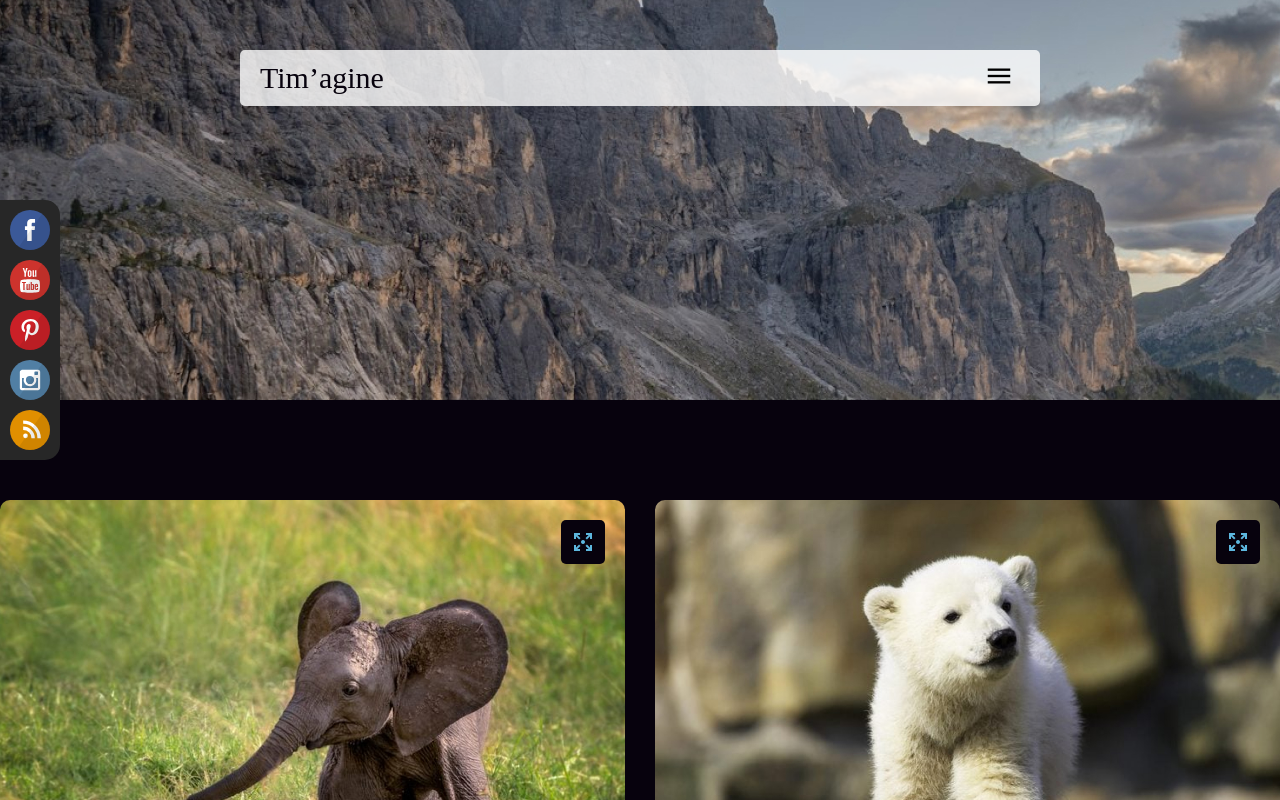
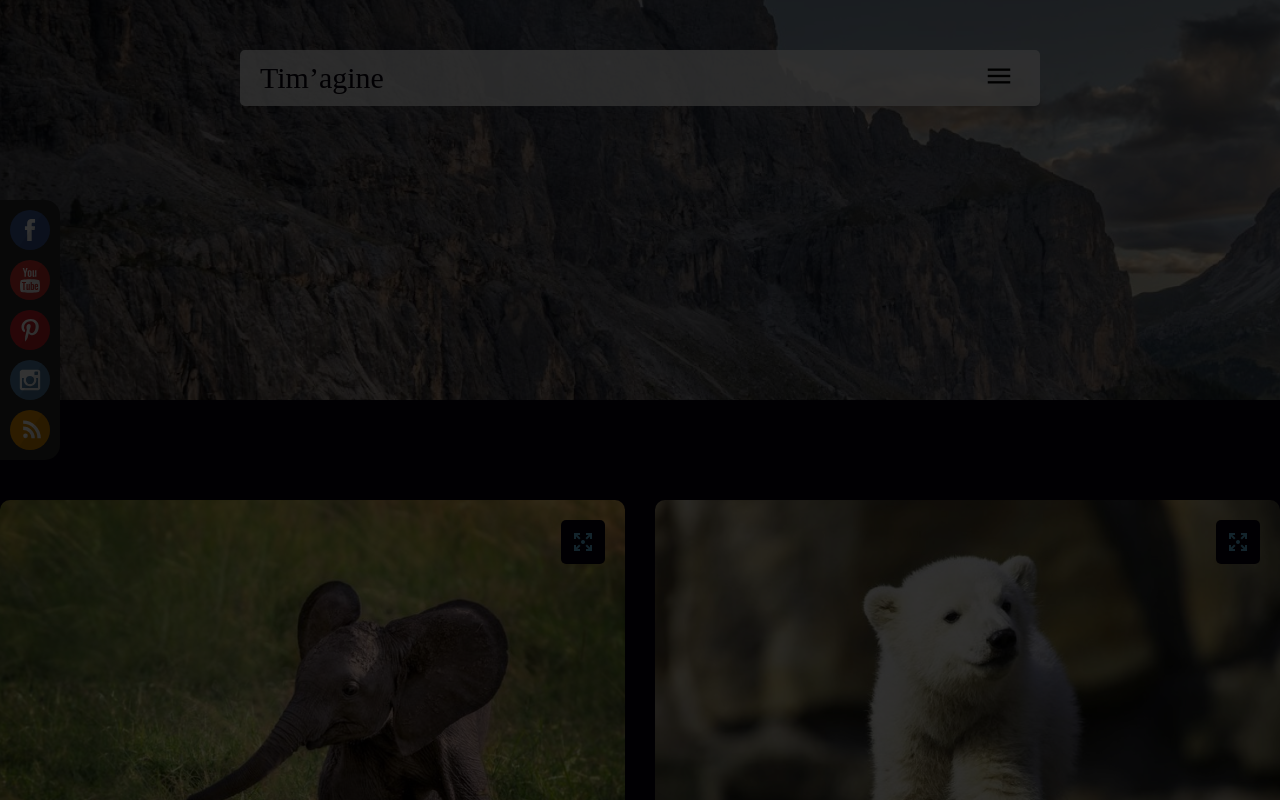
Before and after one commit to Julien264/labo6, a plain HTML site: page etudiant/index.html in a window 1280 px wide. Shown: the top 800 px of the page. Drawn offline with nearby package versions, Linux system fonts and the light colour scheme; a web font is replaced by a local one.

Commit message:
Update style.css

```diff
--- a/etudiant/css/style.css
+++ b/etudiant/css/style.css
@@ -157,8 +157,12 @@ border-radius: 10px;
 
 .modal{
   position: fixed;
-  top: 200px;
-  left: 200px;
+  top: 0;
+  left: 0;
   width : 100%;
   height : 100vh;
+  z-index: 999;
+  background-color: rgba(0, 0, 0, 0.8);
+  align-content: center;
+  justify-content: center;
 }
```
